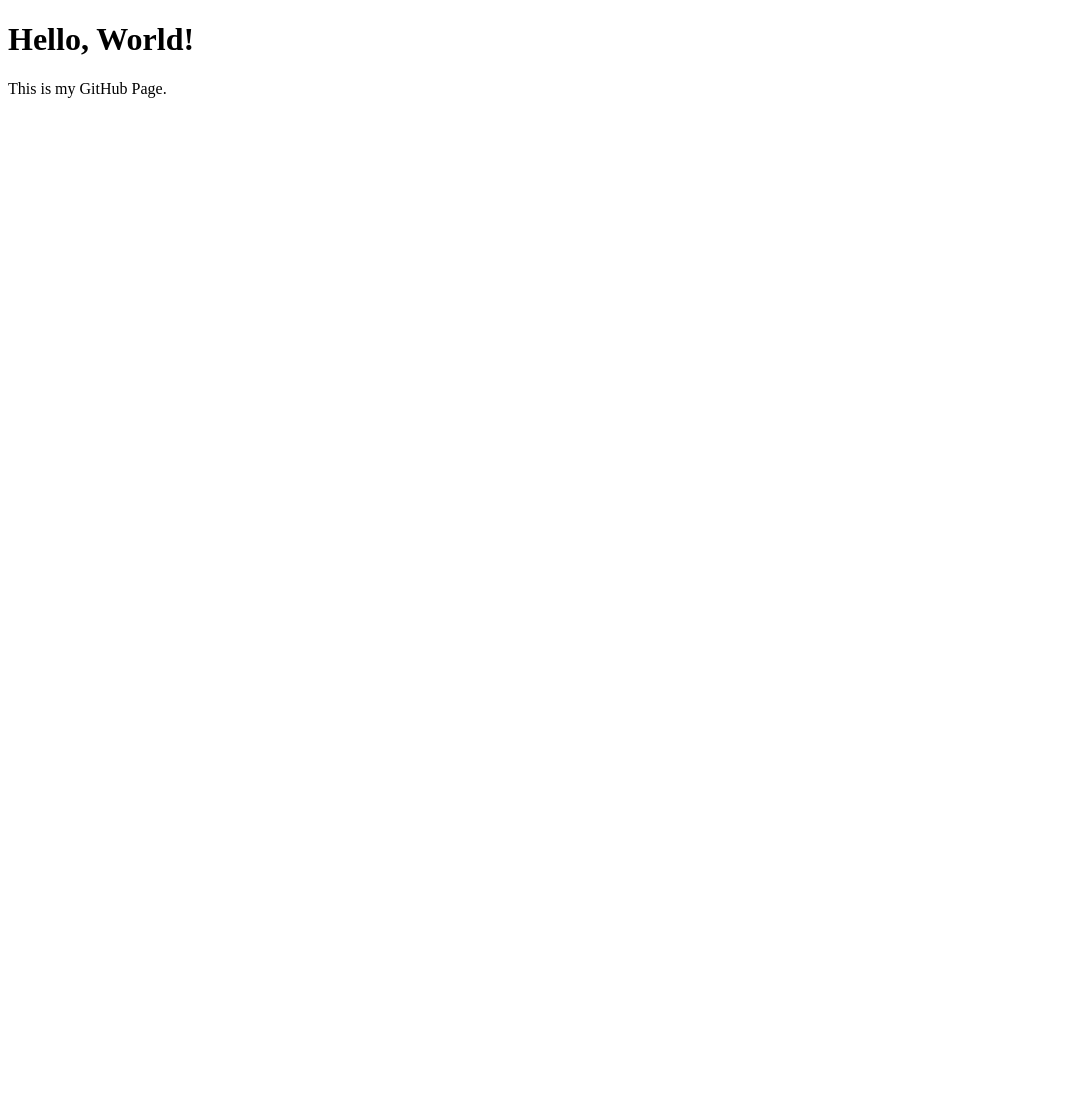
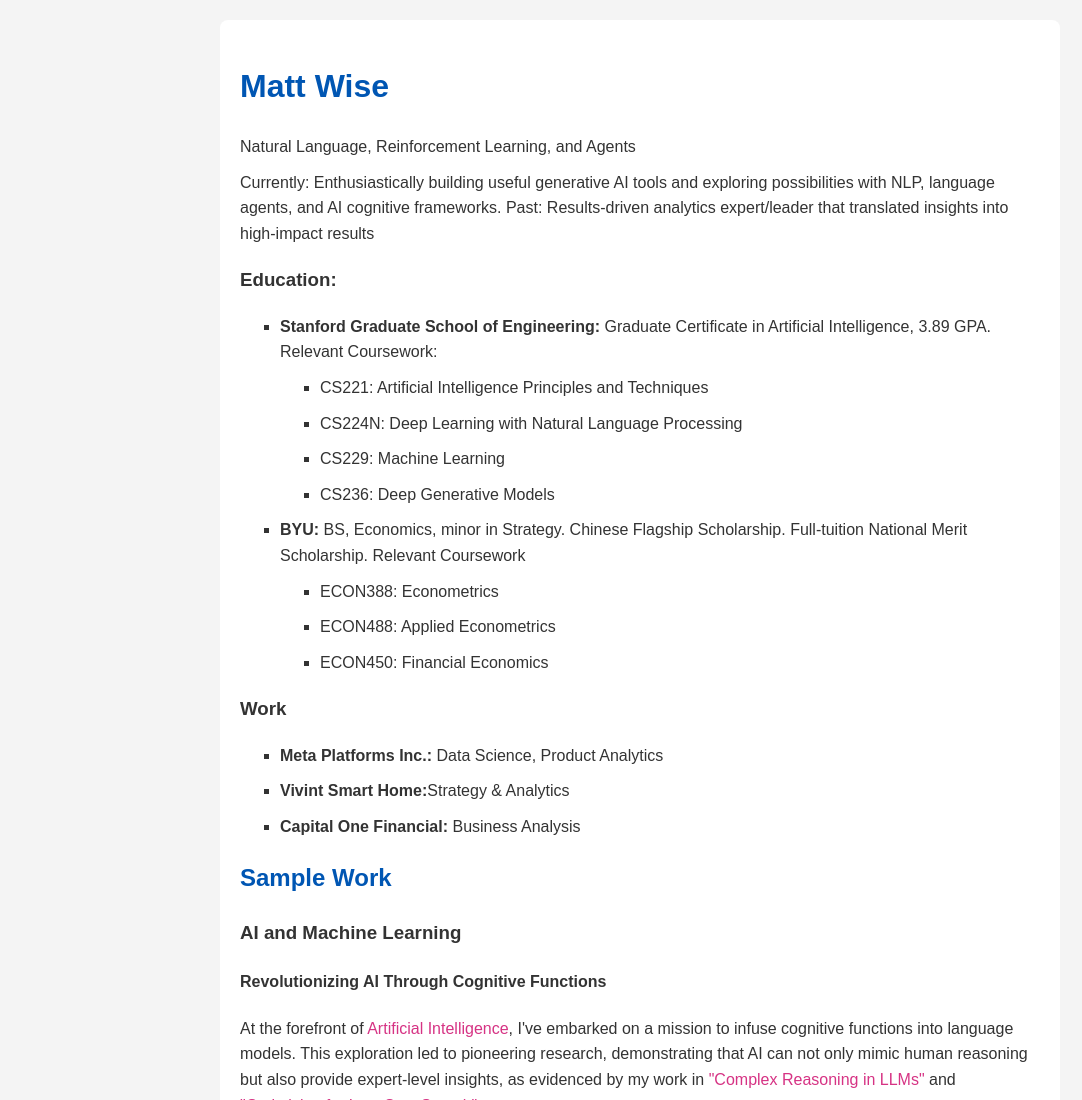
Before and after one commit to matthewcwise/matthewcwise.github.io, a plain HTML site: page index.html in a window 1280 px wide. Shown: the top 1100 px of the page, without its empty margins (0-1082 px from the left). Before the commit the page ends 800 px from the top, so only its background shows below. Drawn offline with Linux system fonts and the light colour scheme.

Commit message:
actualhtmlpage

```diff
--- a/index.html
+++ b/index.html
@@ -1,10 +1,93 @@
 <!DOCTYPE html>
-<html>
+<html lang="en">
 <head>
-    <title>My GitHub Page</title>
+    <meta charset="UTF-8">
+    <meta name="viewport" content="width=device-width, initial-scale=1.0">
+    <title>Matt Wise Github</title>
+    <style>
+        body {
+            font-family: Arial, sans-serif;
+            line-height: 1.6;
+            margin: 20px;
+            background-color: #f4f4f4;
+            color: #333;
+        }
+        .container {
+            max-width: 800px;
+            margin: auto;
+            background: #fff;
+            padding: 20px;
+            border-radius: 8px;
+        }
+        h1, h2 {
+            color: #0056b3;
+        }
+        p, li {
+            margin: 10px 0;
+        }
+        .highlight {
+            color: #d63384;
+        }
+        .project {
+            margin-bottom: 20px;
+        }
+        ul {
+            list-style-type: square;
+        }
+    </style>
 </head>
 <body>
-    <h1>Hello, World!</h1>
-    <p>This is my GitHub Page.</p>
+    <div class="container">
+        <h1>Matt Wise</h1>
+        <p>Natural Language, Reinforcement Learning, and Agents</p>
+
+        <p>Currently: Enthusiastically building useful generative AI tools and exploring possibilities with NLP, language agents, and AI cognitive frameworks. Past: Results-driven analytics expert/leader that translated insights into high-impact results </p>
+
+        <h3>Education:</h3>
+        <ul>
+            <li><strong>Stanford Graduate School of Engineering:</strong> Graduate Certificate in Artificial Intelligence, 3.89 GPA. Relevant Coursework:</li>
+            <ul>
+                <li>CS221: Artificial Intelligence Principles and Techniques</li>
+                <li>CS224N: Deep Learning with Natural Language Processing</li>
+                <li>CS229: Machine Learning</li>
+                <li>CS236: Deep Generative Models</li>
+            </ul>
+
+            <li><strong>BYU:</strong> BS, Economics, minor in Strategy. Chinese Flagship Scholarship. Full-tuition National Merit Scholarship. Relevant Coursework</li>
+            <ul>
+                <li>ECON388: Econometrics</li>
+                <li>ECON488: Applied Econometrics</li>
+                <li>ECON450: Financial Economics</li>
+            </ul>
+        </ul>
+        <h3>Work</h3>
+        <ul>
+            <li><strong>Meta Platforms Inc.:</strong> Data Science, Product Analytics</li>
+            <li><strong>Vivint Smart Home:</strong>Strategy & Analytics</li>
+            <li><strong>Capital One Financial:</strong> Business Analysis</li>
+        </ul>
+
+        <h2>Sample Work</h2>
+
+        <h3>AI and Machine Learning</h3>
+        <div class="project">
+            <h4>Revolutionizing AI Through Cognitive Functions</h4>
+            <p>At the forefront of <span class="highlight">Artificial Intelligence</span>, I've embarked on a mission to infuse cognitive functions into language models. This exploration led to pioneering research, demonstrating that AI can not only mimic human reasoning but also provide expert-level insights, as evidenced by my work in <span class="highlight">"Complex Reasoning in LLMs"</span> and <span class="highlight">"Optimizing for Low-Cost Search"</span>.</p>
+        </div>
+
+        <h2>Leadership Excellence</h2>
+        <div class="project">
+            <h3>Leading by Example</h3>
+            <p>My tenure as a <span class="highlight">CTO at a stealth startup</span> and roles at <span class="highlight">Meta Platforms Inc.</span>, among others, underscore my ability to drive innovation, transform ideas into tangible outcomes, and lead teams towards success. My leadership is defined by a proactive approach to embracing challenges and fostering environments where creativity and technology converge to create impact.</p>
+        </div>
+
+        <h2>Analytical Prowess</h2>
+        <div class="project">
+            <h3>Mastering Data to Forge Insights</h3>
+            <p>With a robust foundation in <span class="highlight">economics and strategy</span>, and armed with tools like <span class="highlight">PyTorch, LangChain, Pinecone,</span> and <span class="highlight">HuggingFace</span>, my analytical acumen has powered data-driven decision-making processes, from identifying growth opportunities at <span class="highlight">Vivint Smart Home</span> to optimizing product strategies at <span class="highlight">Capital One Financial</span>. My analytical endeavors ensure that data is not just numbers, but a narrative that guides strategic direction.</p>
+        </div>
+
+        <p>For collaborations or inquiries, reach out to <a href="mailto:mattwise@stanford.edu">mattwise@stanford.edu</a>.</p>
+    </div>
 </body>
 </html>
```
